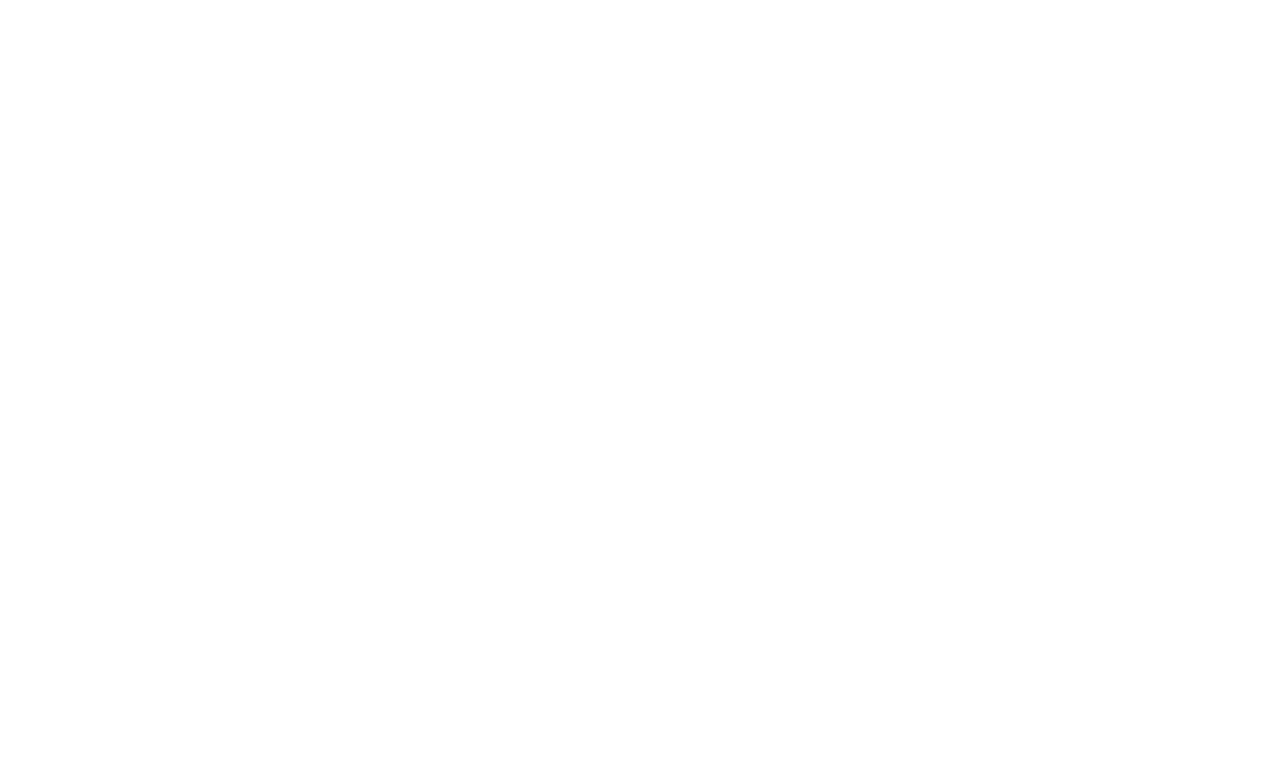
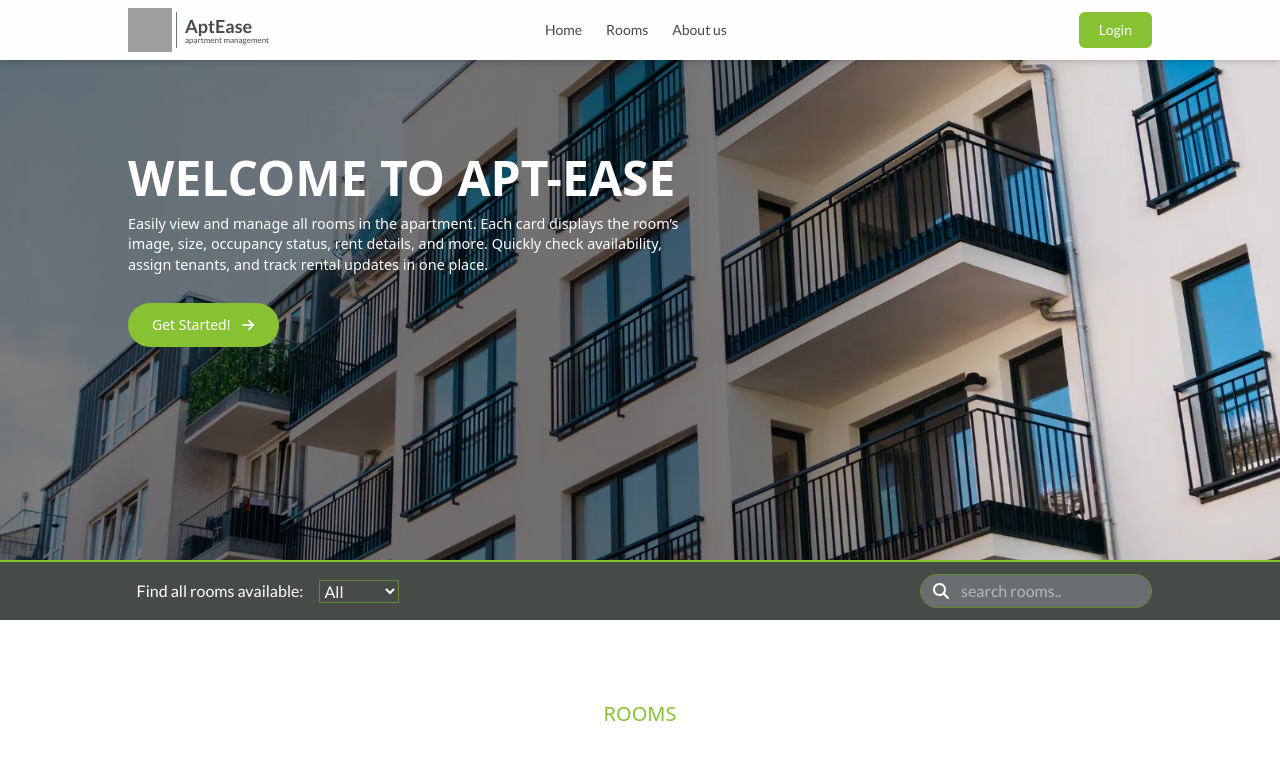
Before and after one commit to gabyel-dev/ApartmentManagement, a React (Vite) app in the folder Frontend/: page /rooms in a window 1280 px wide. Before the commit this address had no page. Shown: the top 760 px of the page. Built offline with nearby package versions, Linux system fonts and the light colour scheme; grey boxes are pictures that could not be loaded.

Commit message:
added room page 20%

```diff
--- a/Frontend/src/App.tsx
+++ b/Frontend/src/App.tsx
@@ -1,23 +1,26 @@
 import { BrowserRouter as Router, Routes, Route } from "react-router-dom";
-import Home from "./components/Home";
+import Home from "./components/user_routes/Home";
 import Login from "./components/Auth/Login";
 import ResidentDashboard from "./components/Client/ResidentDashboard";
 import AdminDashboard from "./components/Admin/AdminDashboard";
 import Protected from "./components/Auth/Protected";
+import Rooms from "./components/user_routes/Rooms";
 
 const App = () => {
   return (
     <div>
       <Router>
         <Routes>
+          {/* route for non loggedin users */}
           <Route path="/" element={<Home />} />
-          <Route path="/login" element={<Login />}></Route>
+          <Route path="/login" element={<Login />} />
+          <Route path="/rooms" element={<Rooms />} />
+
           {/* Protected Routes */}
           <Route
             path="/dashboard/:role"
             element={<Protected component={AdminDashboard} />}
           />
-
           <Route
             path="/dashboard/:role"
             element={<Protected component={ResidentDashboard} />}
--- a/Frontend/src/components/Navbar/NavbarHome.tsx
+++ b/Frontend/src/components/Navbar/NavbarHome.tsx
@@ -9,7 +9,7 @@
 } from "@fortawesome/free-solid-svg-icons";
 import { useState } from "react";
 
-const menu = <FontAwesomeIcon icon={faBars} className="text-xl" />;
+const menu = <FontAwesomeIcon icon={faBars} className="text-xl text-white " />;
 const hide = <FontAwesomeIcon icon={faXmark} className="text-white text-xl" />;
 
 const room = <FontAwesomeIcon icon={faBuilding} />;
--- /dev/null
+++ b/Frontend/src/components/css/Rooms.module.css
@@ -0,0 +1,12 @@
+.leftShadow {
+  position: absolute;
+}
+
+.leftShadow::before {
+  content: "";
+  position: absolute;
+  inset: 0;
+  box-shadow: inset 1100px 0 1000px -200px rgba(0, 0, 0, 0.5);
+  z-index: 1;
+  pointer-events: none; /* So it doesn't block clicks */
+}
--- /dev/null
+++ b/Frontend/src/components/user_routes/RoomList.tsx
@@ -0,0 +1,47 @@
+import { faSearch } from "@fortawesome/free-solid-svg-icons";
+import { FontAwesomeIcon } from "@fortawesome/react-fontawesome";
+
+const search = <FontAwesomeIcon icon={faSearch} />;
+
+export default function RoomList() {
+  return (
+    <>
+      <div className="h-fit pb-20">
+        <nav className="h-15 bg-[var(--gray)] flex justify-center items-center text-white border-t-[var(--base-green)] border-t-2">
+          <div className="flex justify-between w-full px-[5vw] md:px-[10vw] font">
+            <div className="flex gap-4 items-center justify-between md:justify-center w-full md:w-70">
+              <p>Find all rooms available:</p>
+              <select
+                defaultValue=""
+                className="border-1 border-[var(--dark-green)] w-20 outline-0 text-white"
+              >
+                <option value="all" className="text-black">
+                  All
+                </option>
+                <option value="price" className="text-black">
+                  Price
+                </option>
+                <option value="size" className="text-black">
+                  Size
+                </option>
+              </select>
+            </div>
+            <div className="hidden md:block">
+              <div className="outline-0  rounded-full border-1 border-[var(--dark-green)] bg-[var(--light-gray)] px-3 py-1 flex gap-3 items-center">
+                {search}
+                <input
+                  type="text"
+                  placeholder="search rooms.."
+                  className="outline-0"
+                />
+              </div>
+            </div>
+          </div>
+        </nav>
+        <div className="py-[10vh] px-[10vw] flex flex-col justify-center items-center">
+          <h1 className="text-[var(--base-green)] text-xl">ROOMS</h1>
+        </div>
+      </div>
+    </>
+  );
+}
--- /dev/null
+++ b/Frontend/src/components/user_routes/Rooms.tsx
@@ -0,0 +1,53 @@
+import { faArrowRight } from "@fortawesome/free-solid-svg-icons";
+import Navbar from "../Navbar/NavbarHome";
+import { FontAwesomeIcon } from "@fortawesome/react-fontawesome";
+import shadow from "../css/Rooms.module.css";
+import RoomList from "./RoomList";
+
+const right = <FontAwesomeIcon icon={faArrowRight} className="text-sm" />;
+
+export default function Rooms() {
+  return (
+    <>
+      <Navbar />
+      <div className="overflow-x-hidden">
+        <div className="w-[100vw] h-[50vh] md:h-[60vh] lg:h-[70vh]">
+          {/* Background Image with Inner Shadow */}
+          <div
+            className={`w-full h-[50vh] sm:h-[50vh] md:h-[60vh] lg:h-[70vh] overflow-hidden absolute z-[-1] ${shadow.leftShadow}`}
+          >
+            <img
+              src="/sample.webp"
+              alt="sample_logo"
+              className="w-full h-full object-cover bg-no-repeat opacity-[1]"
+            />
+          </div>
+
+          {/* Hero Content */}
+          <div className="overflow-hidden px-[5vw] md:px-[10vw] pt-[15vw] md:pt-[16vw] lg:pt-[12vw]">
+            <div className="text-[var(--white)] flex flex-col gap-3">
+              <h1 className="text-3xl sm:text-4xl md:text-5xl font-bold">
+                WELCOME TO APT-EASE
+              </h1>
+              <p className="w-full sm:w-[80vw] md:w-[70vw] lg:w-[45vw] text-sm sm:text-[0.9em]">
+                Easily view and manage all rooms in the apartment. Each card
+                displays the room’s image, size, occupancy status, rent details,
+                and more. Quickly check availability, assign tenants, and track
+                rental updates in one place.
+              </p>
+              <button
+                className="bg-[var(--base-green)] text-white cursor-pointer mt-4 flex gap-3 items-center justify-between
+                px-6 py-3 text-sm rounded-full w-fit"
+              >
+                Get Started! {right}
+              </button>
+            </div>
+          </div>
+        </div>
+
+        {/* Room Cards */}
+        <RoomList />
+      </div>
+    </>
+  );
+}
```
Also changed, not shown: Frontend/src/components/user_routes/Home.tsx (renamed from Frontend/src/components/Home.tsx, +3 -5 lines), Frontend/public/sample.webp (added).
